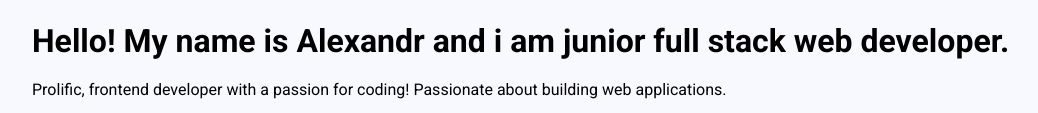
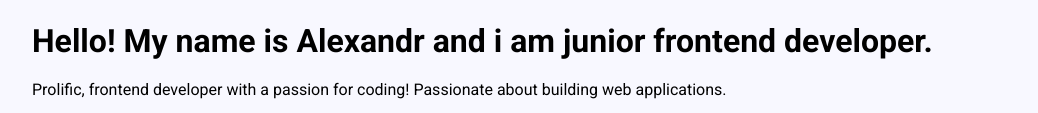
Before and after one commit to AlexandrKirichenko/rsschool-cv, a plain HTML site: page index.html in a window 1280 px wide. Shown: the part 353-466 px from the top of the page, without its empty margins (8-1046 px from the left). Drawn offline with nearby package versions, Linux system fonts and the light colour scheme.

Commit message:
fix: change h1 in section about

```diff
--- a/index.html
+++ b/index.html
@@ -34,7 +34,7 @@
   <main class="page">
     <section id="about" class="about">
       <img src="https://avatars.githubusercontent.com/u/52669128" alt="Profile photo" class="about__avatar ibg">
-      <h1>Hello! My name is Alexandr and i am junior full stack web developer.</h1>
+      <h1>Hello! My name is Alexandr and i am junior frontend developer.</h1>
       <p>Prolific, frontend developer with a passion for coding! Passionate about building web applications.</p>
       <p class="about__contacts">
         <a href="https://www.linkedin.com/in/alexanderkirichenko/">Linkedin</a> /
```
